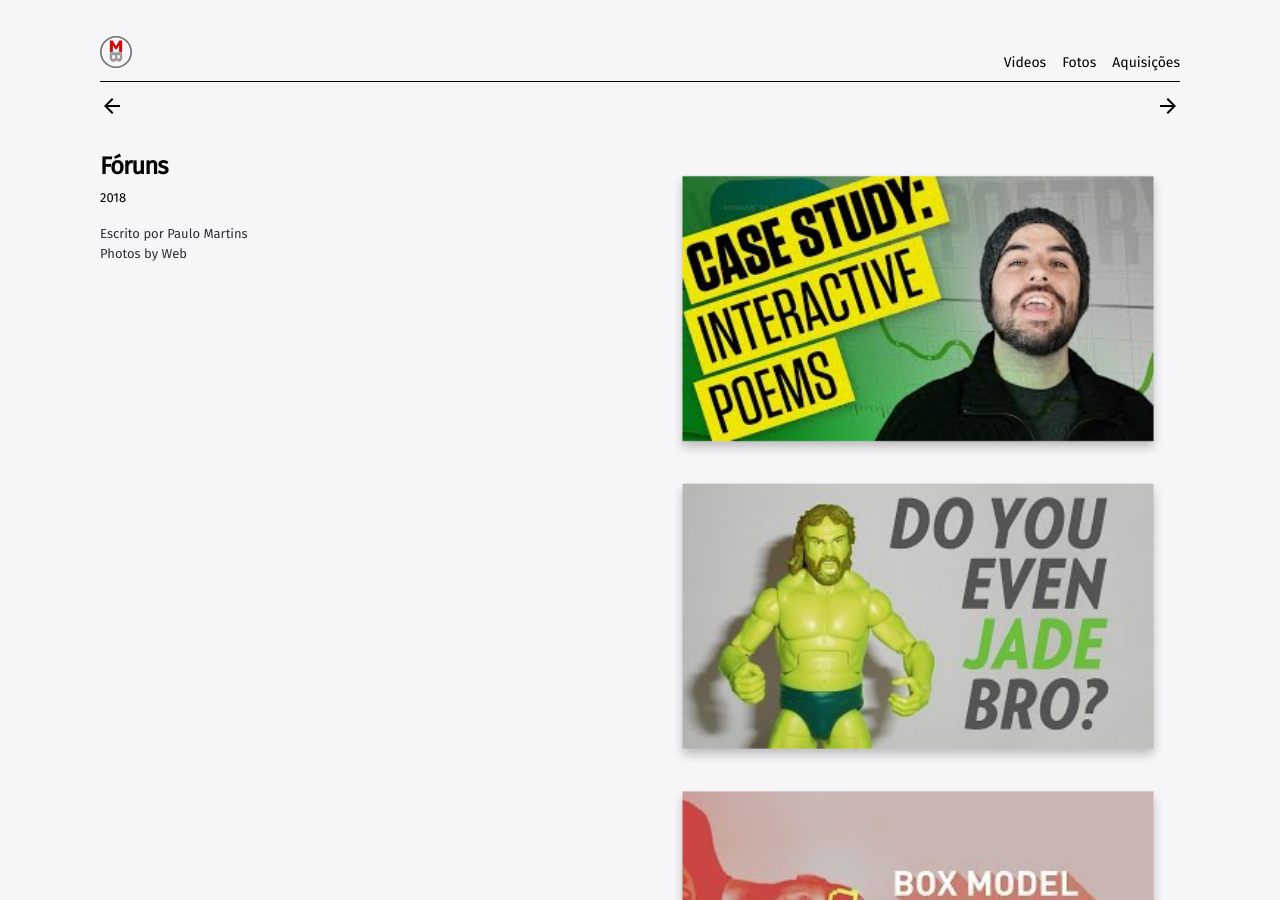
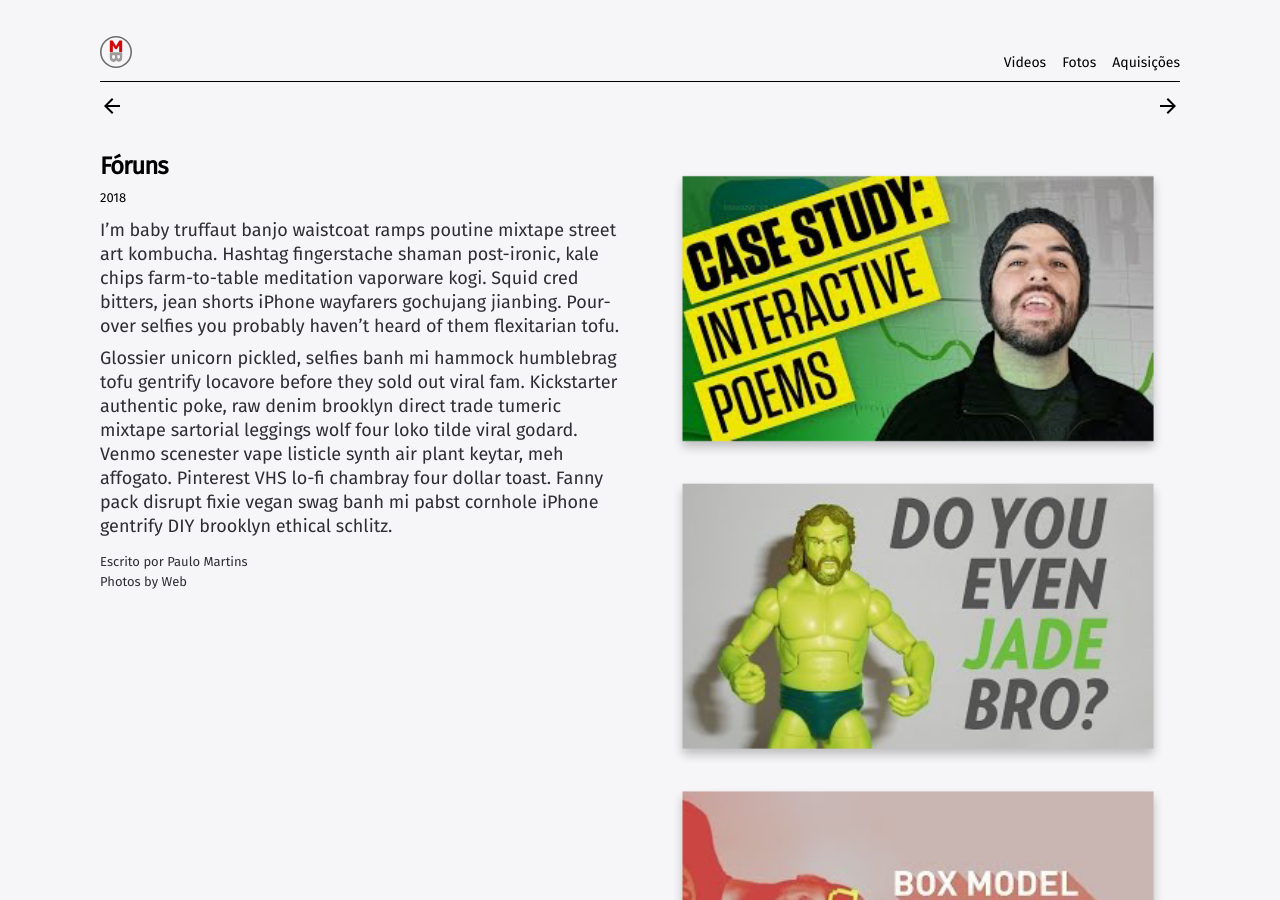
Before and after one commit to MartinsBros/martinsbros.github.io, a Jekyll site: the page built from _articles/foruns.md, in a window 1280 px wide and 900 px high. Built offline with Jekyll 4.4.1, drawn with Linux system fonts in a browser that asks for light colours.

Commit message:
Update from Forestry.io paulo.martins@martinsbros.com updated _articles/foruns.md

```diff
--- a/_articles/foruns.md
+++ b/_articles/foruns.md
@@ -24,3 +24,7 @@
 - "/assets/img/testimonial/mary.jpg"
 
 ---
+I'm baby truffaut banjo waistcoat ramps poutine mixtape street art kombucha. Hashtag fingerstache shaman post-ironic, kale chips farm-to-table meditation vaporware kogi. Squid cred bitters, jean shorts iPhone wayfarers gochujang jianbing. Pour-over selfies you probably haven't heard of them flexitarian tofu.
+
+
+ Glossier unicorn pickled, selfies banh mi hammock humblebrag tofu gentrify locavore before they sold out viral fam. Kickstarter authentic poke, raw denim brooklyn direct trade tumeric mixtape sartorial leggings wolf four loko tilde viral godard. Venmo scenester vape listicle synth air plant keytar, meh affogato. Pinterest VHS lo-fi chambray four dollar toast. Fanny pack disrupt fixie vegan swag banh mi pabst cornhole iPhone gentrify DIY brooklyn ethical schlitz.
```
Also changed, not shown: other parts of _articles/foruns.md (+1 -1 lines).
